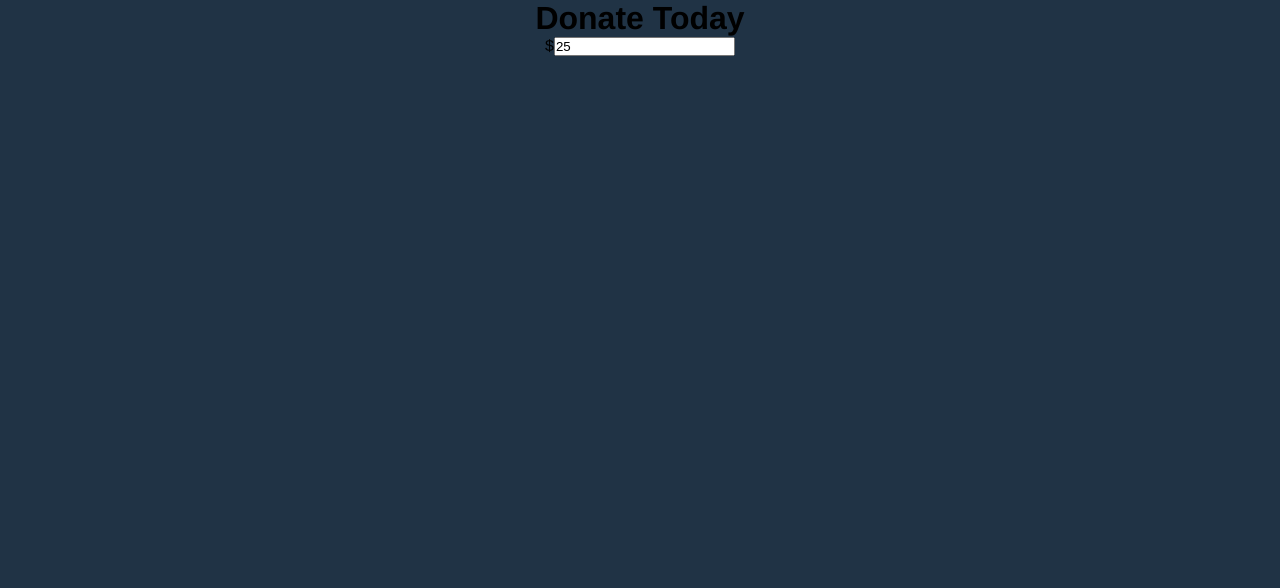
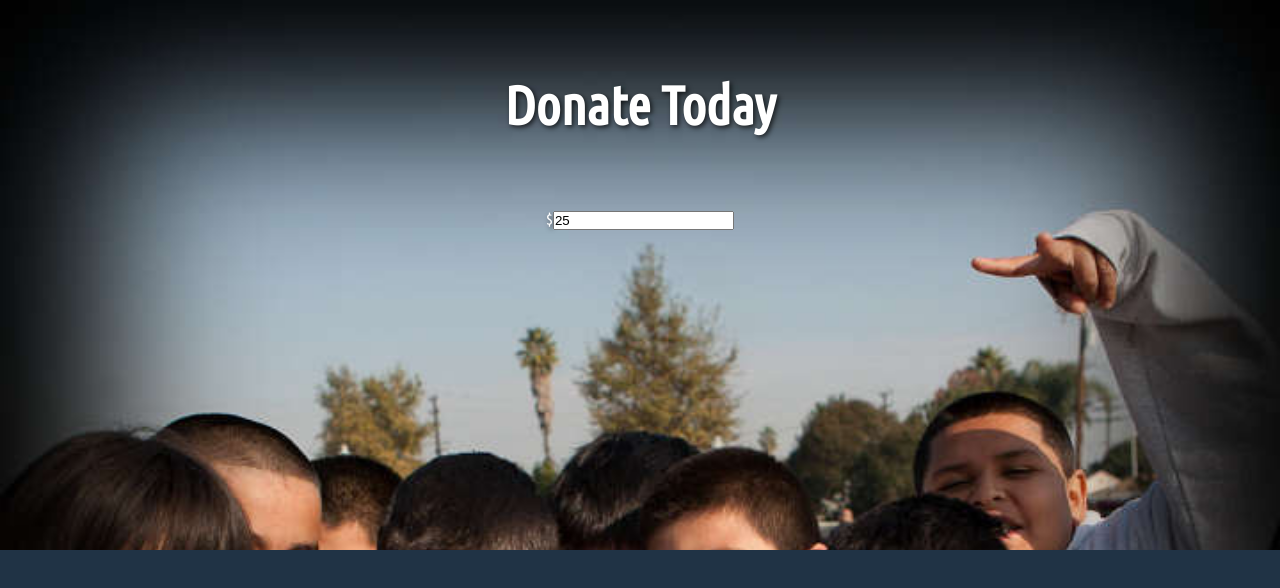
Before and after one commit to peetahzee/24hrs-tamuseum, a plain HTML site: page mobile-site/donate.html in a window 1280 px wide. Drawn offline with nearby package versions, Linux system fonts and the light colour scheme.

Commit message:
Fixing height for site

```diff
--- a/mobile-site/assets/css/site.css
+++ b/mobile-site/assets/css/site.css
@@ -233,3 +233,26 @@ ul#main_nav li .ui-icon {
 	font-style: italic;
 }
 /* end about stuff */
+
+/* donation page */
+
+#donate {
+	background-image: url(../images/about/donate.jpg);
+	height:550px;
+	background-size:100%;
+}
+
+#donate h1 {
+	padding: 85px;
+	font-size: 54px;
+	text-align: center;
+	line-height: 40px;
+}
+
+#donate {
+	text-shadow: 2px 2px 5px rgba(0, 0, 0, 0.7);
+	font-family: 'Ubuntu Condensed', sans-serif !important;
+	color:#fff;
+}
+
+/* end donation page */
--- a/mobile-site/assets/js/site.js
+++ b/mobile-site/assets/js/site.js
@@ -42,7 +42,8 @@ $(function(){
 		} else {
 			$('#main_page_nav')
 				//.animate({'margin-left': '0'}, 1000)
-				.removeClass('expanded');
+				.removeClass('expanded')
+				.height($(window).height()*0.8);
 		}
 	}).trigger('hashchange');
 
```
